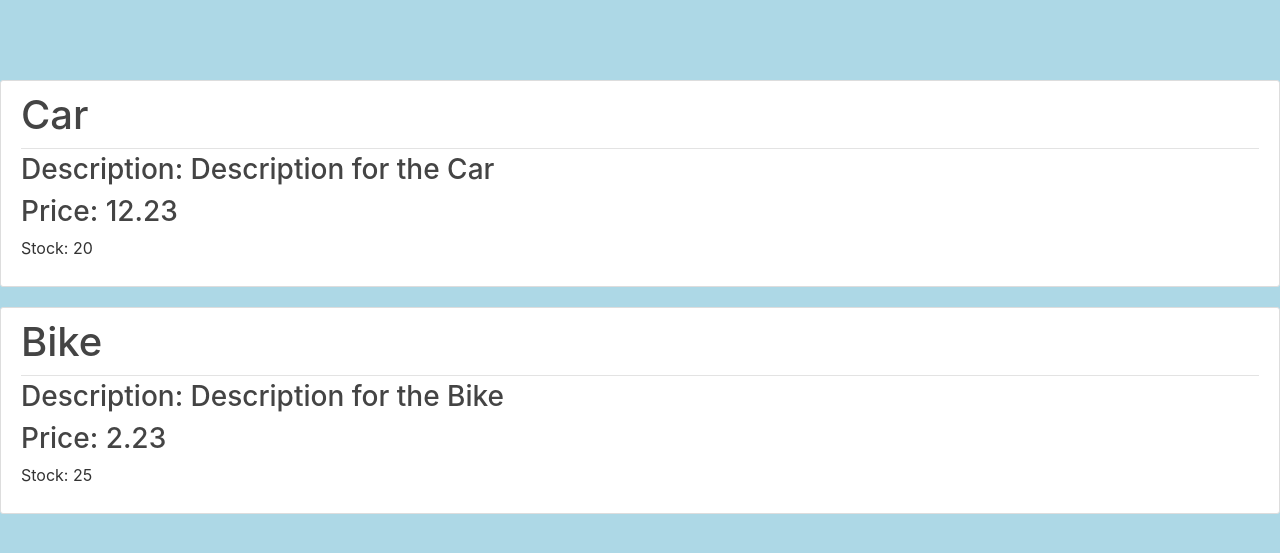
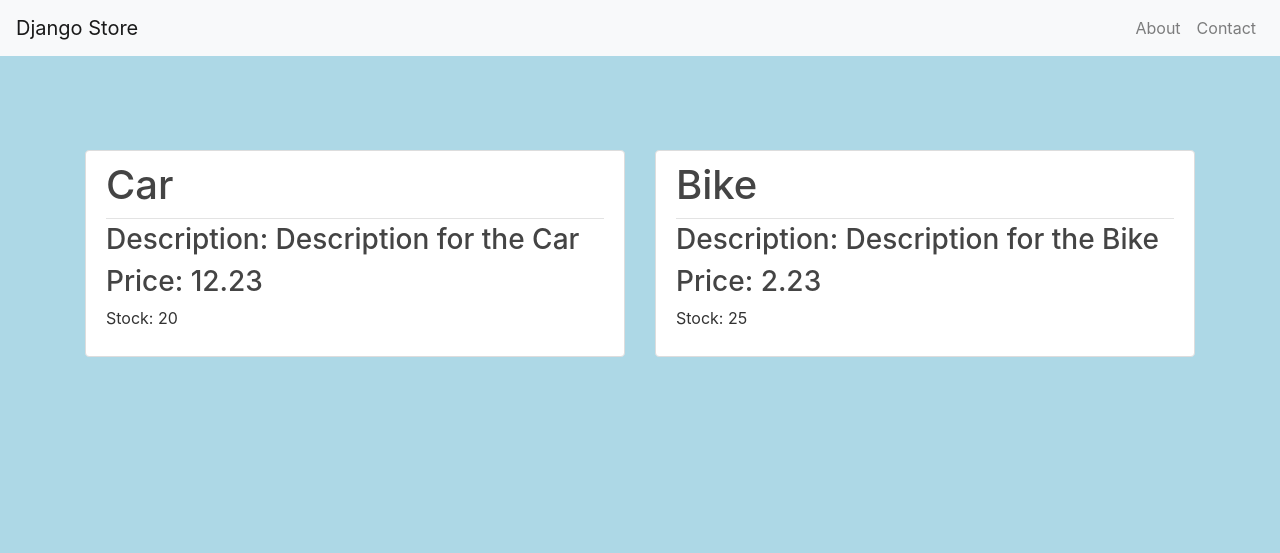
Before and after one commit to PetreMorariu/OnlineStore, a Django app: page / in a window 1280 px wide. Shown: the top 553 px of the page. Run offline with Django 5.2, Linux system fonts and the light colour scheme; some libraries are stand-ins or nearby versions.

Commit message:
added a nav bar and put two products on one row

```diff
--- a/onlinestore/templates/onlinestore/base.html
+++ b/onlinestore/templates/onlinestore/base.html
@@ -15,8 +15,33 @@
     {% else %}
         <title>Django Store</title>
     {% endif %}
+    <style>
+      /* Add padding to the top of the page to prevent content from hiding behind the fixed navbar */
+      body {
+        padding-top: 70px; /* Adjust this if your navbar height differs */
+      }
+    </style>
 </head>
 <body>
+    <!-- Fixed Top Navigation Bar -->
+    <nav class="navbar navbar-expand-lg navbar-light bg-light fixed-top">
+      <a class="navbar-brand" href="{% url 'store-home' %}">Django Store</a>
+      <button class="navbar-toggler" type="button" data-toggle="collapse" data-target="#topNavbar" aria-controls="topNavbar" aria-expanded="false" aria-label="Toggle navigation">
+        <span class="navbar-toggler-icon"></span>
+      </button>
+
+      <div class="collapse navbar-collapse" id="topNavbar">
+        <ul class="navbar-nav ml-auto">
+          <li class="nav-item">
+            <a class="nav-link" href="#">About</a>
+          </li>
+          <li class="nav-item">
+            <a class="nav-link" href="#">Contact</a>
+          </li>
+        </ul>
+      </div>
+    </nav>
+
     {% block content %}{% endblock %}
     <!-- Optional JavaScript -->
     <!-- jQuery first, then Popper.js, then Bootstrap JS -->
--- a/onlinestore/templates/onlinestore/home.html
+++ b/onlinestore/templates/onlinestore/home.html
@@ -1,15 +1,24 @@
 {% extends "onlinestore/base.html" %}
 {% block content %}
+<div class="container">
+  <div class="row">
     {% for product in products %}
-        <article class="media content-section">
+      <div class="col-md-6 mb-4"> <!-- Half width column with bottom margin -->
+        <article class="media content-section rounded shadow-sm"> <!-- Add rounded and optional shadow -->
           <div class="media-body">
             <div class="article-metadata">
               <h1 class="mr-2">{{ product.name }}</h1>
             </div>
-            <h3><a class="article-title"> Description: {{ product.description }}</a></h3>
-            <h3><a class="article-title"> Price: {{ product.price }}</a></h3>
+            <h3><a class="article-title">Description: {{ product.description }}</a></h3>
+            <h3><a class="article-title">Price: {{ product.price }}</a></h3>
             <p class="article-content">Stock: {{ product.stock }}</p>
           </div>
         </article>
+      </div>
+      {% if forloop.counter|divisibleby:2 %}
+        </div><div class="row"> <!-- Close current row and start a new one after 2 products -->
+      {% endif %}
     {% endfor %}
+  </div>
+</div>
 {% endblock content %}
```
